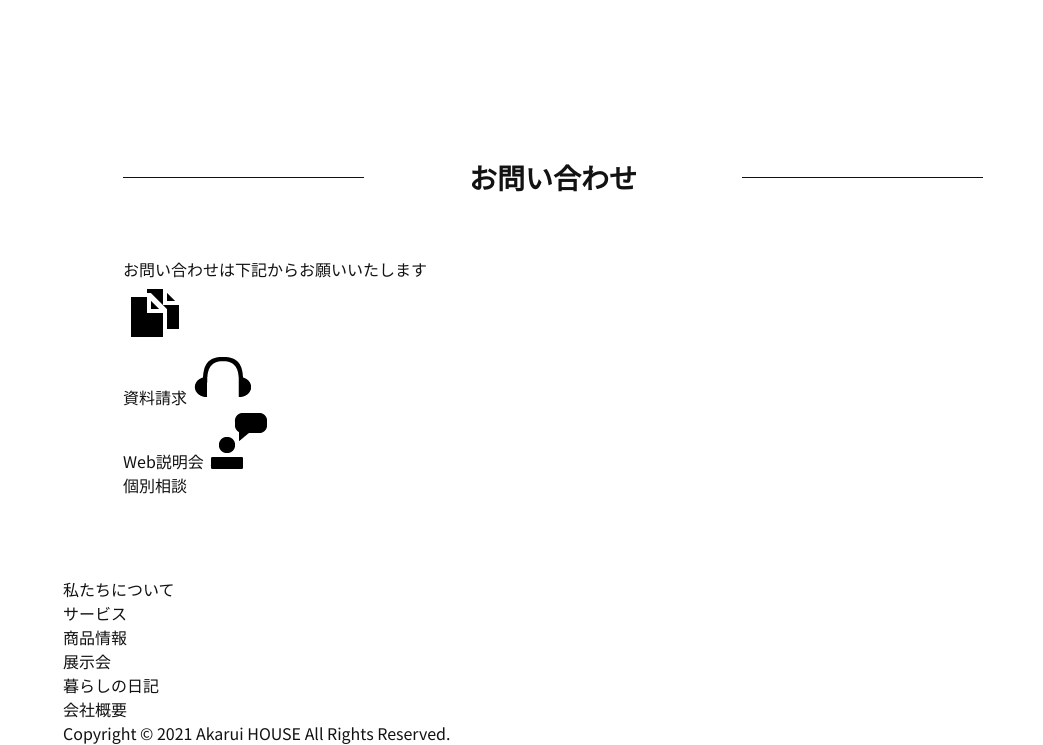
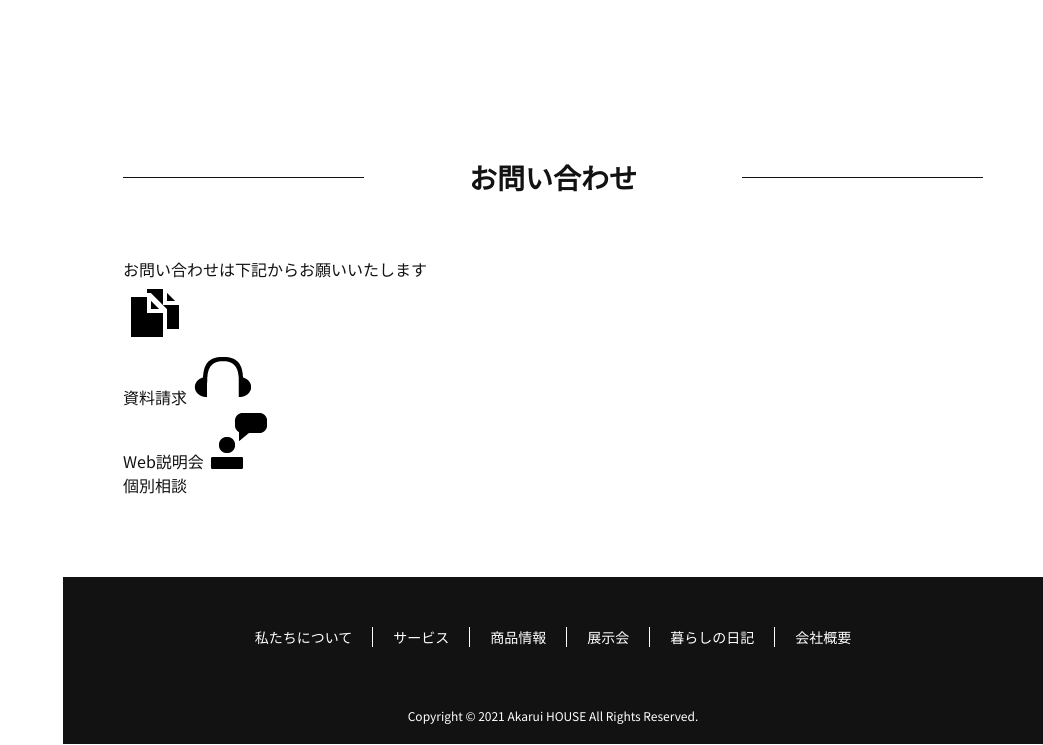
Before and after one commit to Y-Keisuke329/BrightHouse, a plain HTML site: page index.html in a window 1280 px wide. Shown: the part 4508-5253 px from the top of the page, without its empty margins (237-1280 px from the left). Drawn offline with nearby package versions, Linux system fonts and the light colour scheme; some packages are replaced by stand-ins of ours; a script that the page names is missing.

Commit message:
add style.css

```diff
--- a/css/style.css
+++ b/css/style.css
@@ -108,6 +108,40 @@ z-indexでマイナスを設定して、他のコンテンツの下に隠れる
     position: fixed;
     top: -220px;
     z-index: -10;
+}
+
+/*-------------------------------------------
+フッター
+-------------------------------------------*/
+#footer {
+    background-color: #121212;
+    color: #fff;
+    padding: 20px 0;
+}
+
+#footer .menu {
+    display: flex;
+    justify-content: center;
+    margin: 30px 0 60px 0;
+}
+
+#footer .menu li {
+    border-right: solid 1px #fff;
+    font-size: 0.875rem;
+    padding: 0 20px;
+}
+
+#footer .menu li:last-child {
+    border-right: none;
+}
+
+#footer .menu li a {
+    color: #fff;
+}
+
+#footer .copyright {
+    font-size: 0.75rem;
+    text-align: center;
 }
 
 /*-------------------------------------------
```
